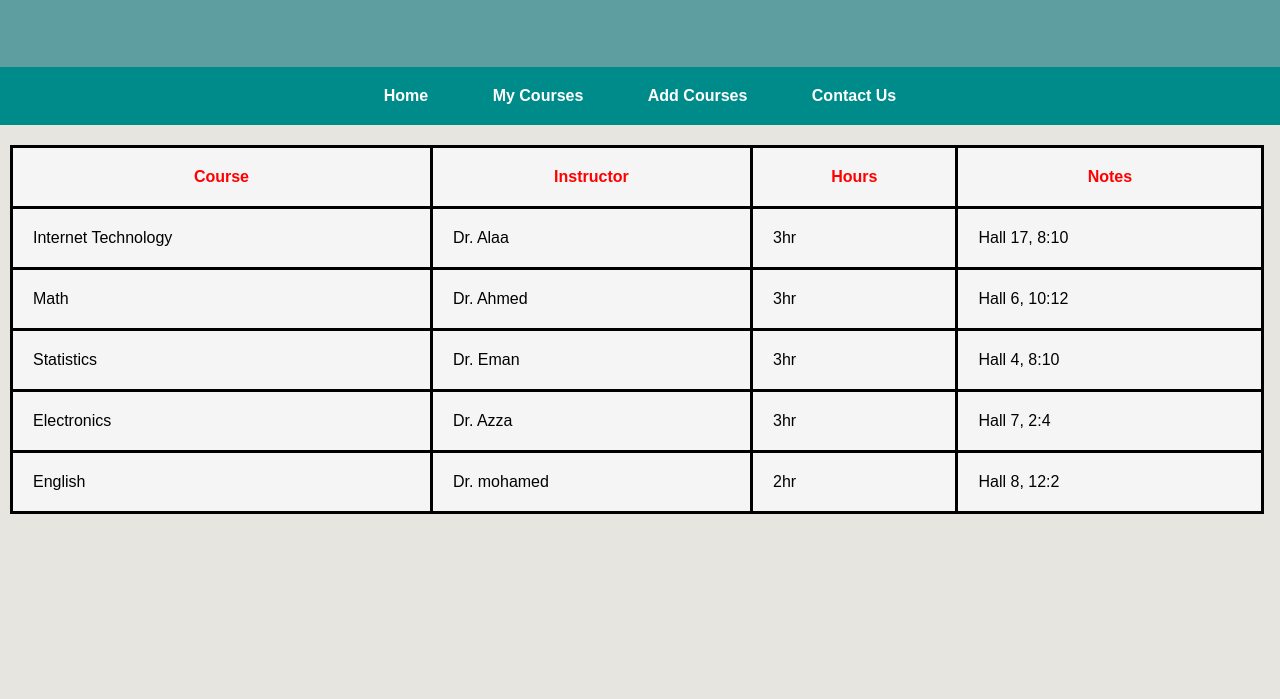
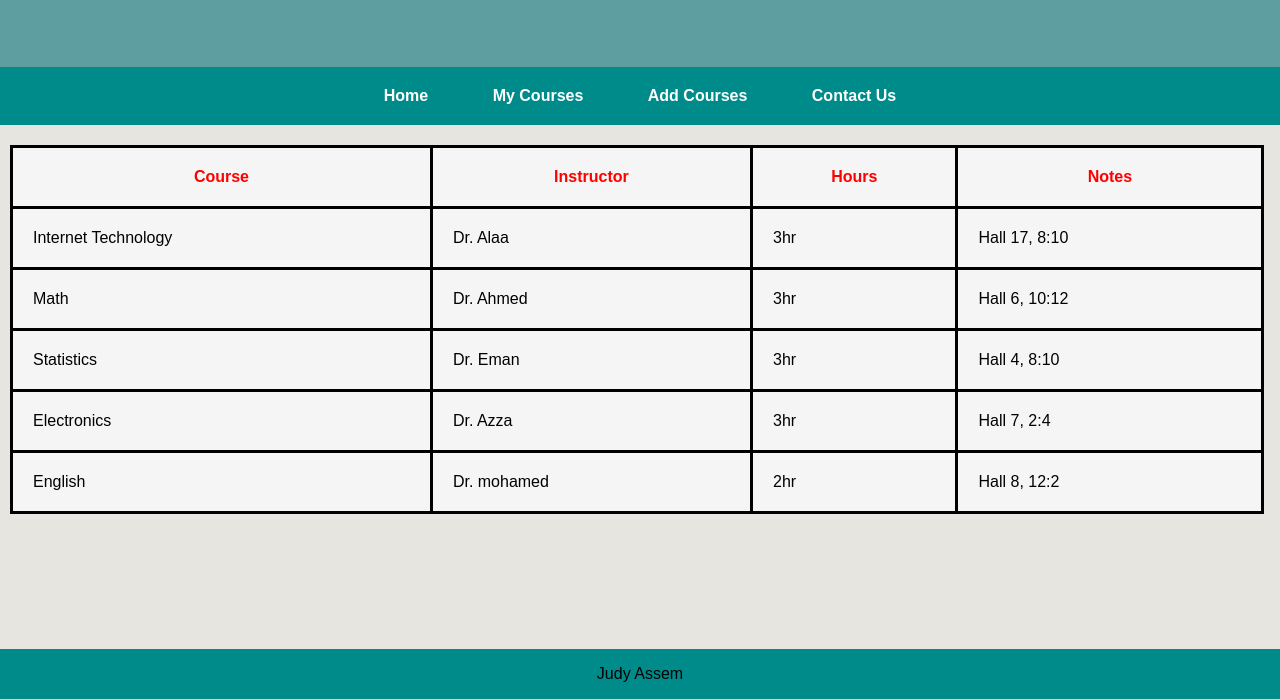
Before and after one commit to JudyAssem7/judyassem7.github.io, a plain HTML site: page myCourses.html in a window 1280 px wide. Shown: the part 101-800 px from the top of the page. Drawn offline with Linux system fonts and the light colour scheme.

Commit message:
Add files via upload

```diff
--- a/myCourses.html
+++ b/myCourses.html
@@ -55,7 +55,9 @@
 
 
 </table>
-
+    <footer>
+        <p>Judy Assem</p>
+    </footer>
 
 </body>
 </html>
--- a/style.css
+++ b/style.css
@@ -70,6 +70,14 @@ section{
     width: 90%;
     background-color: ghostwhite;
 }
+footer{
+    position: absolute;
+    bottom: 0;
+    width: 100%;
+    height: 50px;
+    background-color: darkcyan;
+    text-align: center;
+}
 @media (max-width: 768px){
 
     header{
@@ -85,6 +93,5 @@ section{
     }
     table, th, td {
         font-size: 14px;
-        padding: ;
     }
 }
```
Also changed, not shown: addCourses.html (+3 -0 lines), contact.html (+4 -1 lines), index.html (+3 -0 lines).
